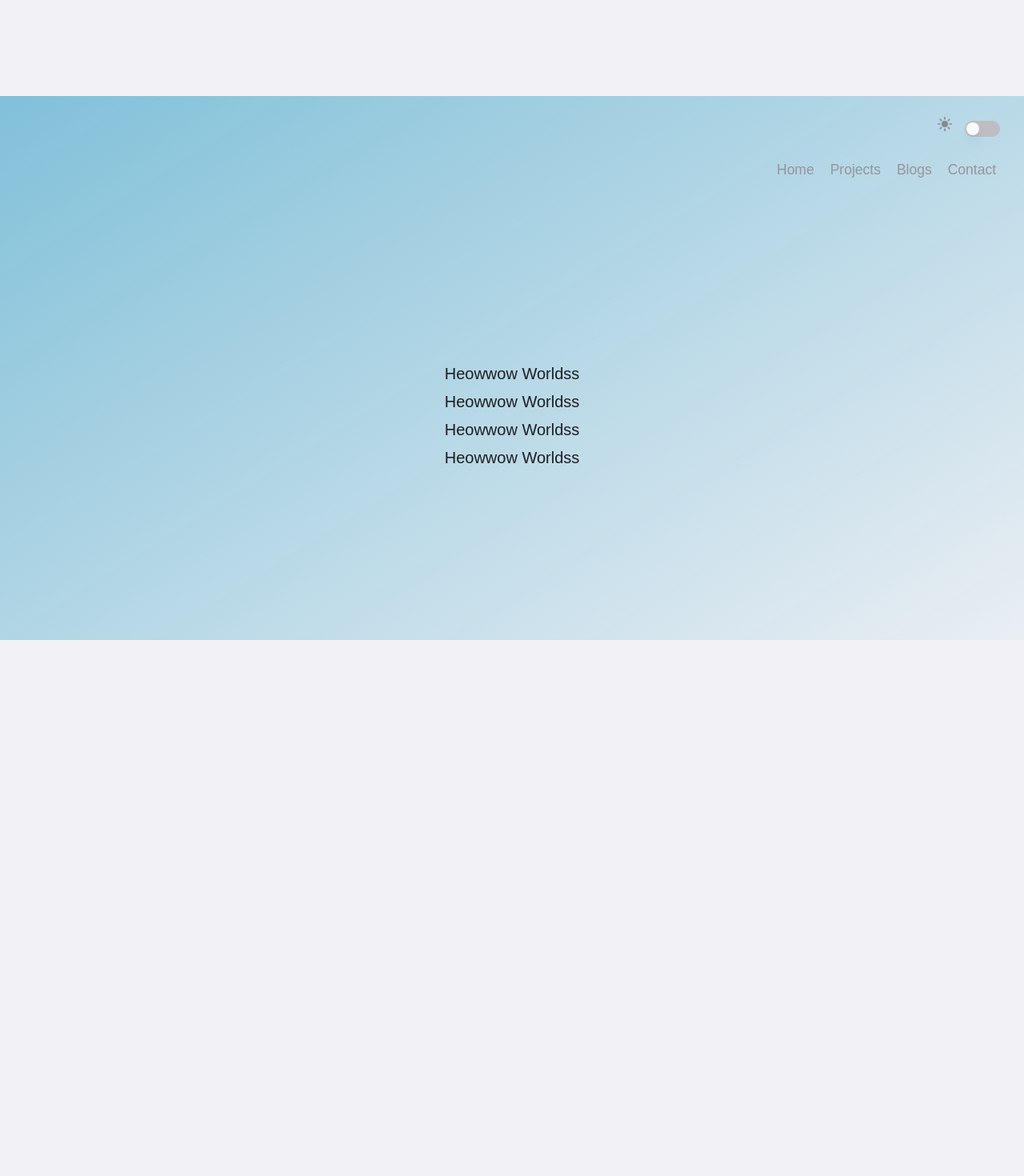
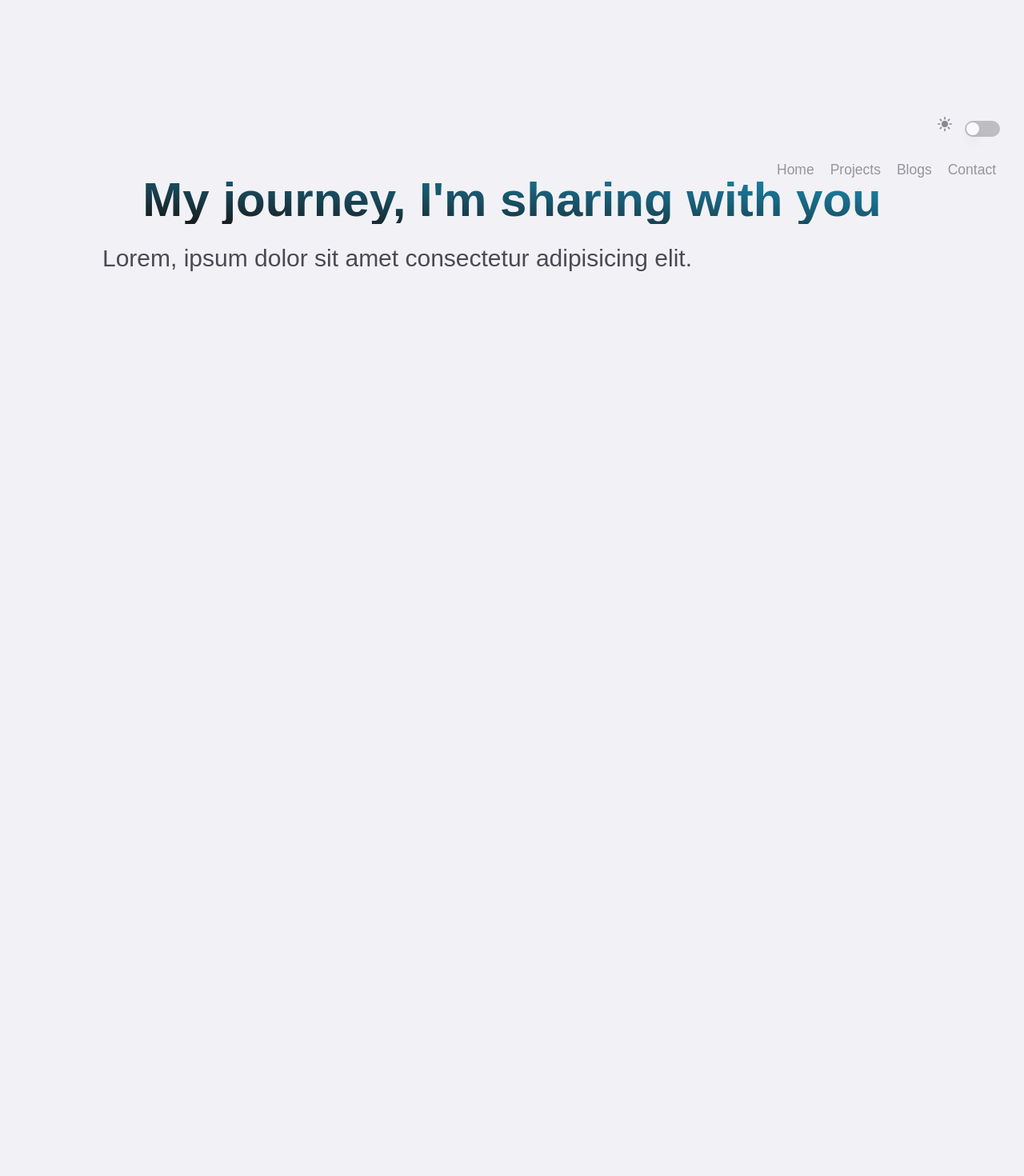
Before and after one commit to qarnayn-dev/qarnayn_portfolio, a Next.js app: page /devpage in a window 1280 px wide. Shown: the top 1470 px of the page at 80% size. Built offline with nearby package versions, Linux system fonts and the light colour scheme.

Commit message:
DEV - animated sentence sample

```diff
--- a/pages/devpage.tsx
+++ b/pages/devpage.tsx
@@ -1,38 +1,26 @@
 import React from 'react'
-import {RevealingPage} from '../components/RevealingPage'
 import TopFrame from '../components/TopFrame'
+import { AnimatedColoredText } from '../components/AnimatedColoredText'
+import { AnimatedSentences } from '../components/AnimatedSentences'
 
 
 const Devpage = () => {
+  const fullScreenConfig: string = "w-screen h-screen flex flex-col justify-center items-center";
+  const centerChildrenConfig: string = "flex flex-col justify-center items-center";
+  const bgColor: string = 'bg-gradient-to-br from-primary-base to-themed-gray-base';
+
   return (
-    <>
-    <TopFrame/>
-    <ParallaxSample></ParallaxSample>
-    </>
+    <TopFrame>
+      {/* <RevealingPage className={`${fullScreenConfig}  ${centerChildrenConfig} ${bgColor}`}>
+        <div></div>
+      </RevealingPage> */}
+      <div className={`flex flex-col justify-start items-center w-[100vw] h-[400vh] pt-20`}>
+        <AnimatedColoredText isOpen={true}>My journey, I'm sharing with you</AnimatedColoredText>
+
+        <AnimatedSentences title='What is the title?' className='w-[80%] px-4 py-2' isAnimate={true}>Lorem, ipsum dolor sit amet consectetur adipisicing elit. Culpa sint dolorum quia delectus eum quisquam reiciendis quasi? Illo recusandae commodi consequuntur et quidem perferendis, dolore, sed saepe adipisci soluta quis.</AnimatedSentences>
+      </div>
+    </TopFrame>
   )
 }
 
 export default Devpage
-
-const ParallaxSample = () => {
-  const fullScreenConfig: string = "relative w-screen h-screen flex flex-col justify-center items-center";
-  return (
-    <>
-    {/* <Parallax  className={` bg-gradient-to-br from-primary-t5 ${fullScreenConfig}`}>
-      <Parallax opacity={[0,1]} className=' w-screen absolute bottom-0 h-40 bg-gradient-to-t from-transparent shadow-end-page'></Parallax>
-    </Parallax> */}
-    <RevealingPage className='bg-gradient-to-br from-primary-t5 w-screen h-screen flex flex-col justify-center items-center'>
-      <div>Heowwow Worldss</div>
-      <div>Heowwow Worldss</div>
-      <div>Heowwow Worldss</div>
-      <div>Heowwow Worldss</div>
-    </RevealingPage>
-    <RevealingPage opacityScrolling={true} className='bg-blue-400 w-screen h-screen flex flex-col justify-center items-center'>
-        <div>sbafvadbafa f aebf a aef</div>
-        <div>sbafvadbafa f aebf a aef</div>
-        <div>sbafvadbafa f aebf a aef</div>
-        <div>sbafvadbafa f aebf a aef</div>
-    </RevealingPage>
-    </>
-  )
-}
```
